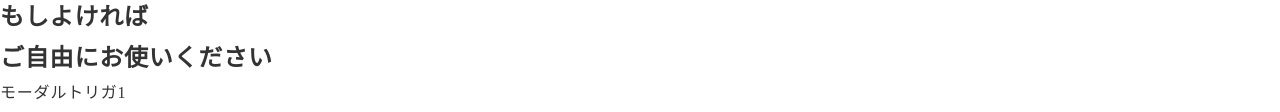
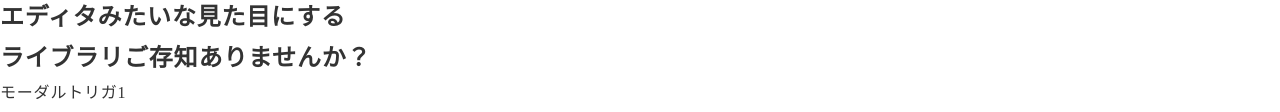
Before and after one commit to AoiTakenaka/SelectedCodes, a website built with webpack: page index.html in a window 1280 px wide. Shown: the part 2657-2769 px from the top of the page. Built offline with nearby package versions, Linux system fonts and the light colour scheme; files whose address does not match are found by name.

Commit message:
文言調整、json調整など

```diff
--- a/index.html
+++ b/index.html
@@ -215,8 +215,8 @@
                                 <div class="section-chunk">
                                     <p class="chunk-message mb-60">
                                         <strong>
-                                            もしよければ<br />
-                                            ご自由にお使いください
+                                            エディタみたいな見た目にする<br>
+                                            ライブラリご存知ありませんか？
                                         </strong>
                                     </p>
                                 </div>
--- a/public/json/item.json
+++ b/public/json/item.json
@@ -1,10 +1,12 @@
 [
     {
+        "id": "item1",
         "img": "https://www.softbankhawks.co.jp/ex/aid/2022/img/goods/goods-uniform.jpg",
         "itmeName": "ファイト！九州ユニフォーム(S／L)",
         "price": "各4,000円"
     },
     {
+        "id":"item2",
         "img": "",
         "itmeName": "",
         "price": ""
```
Also changed, not shown: .txt.
